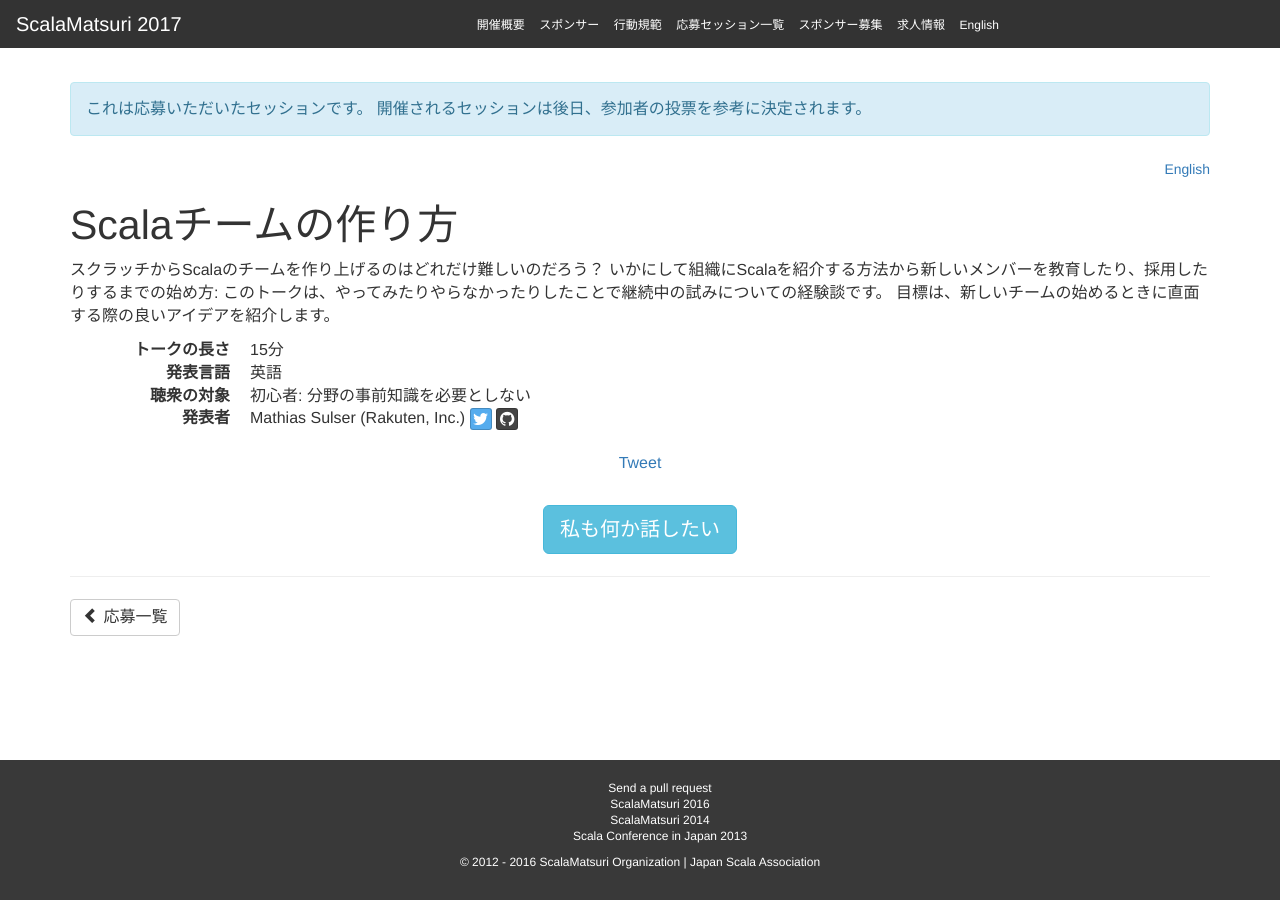
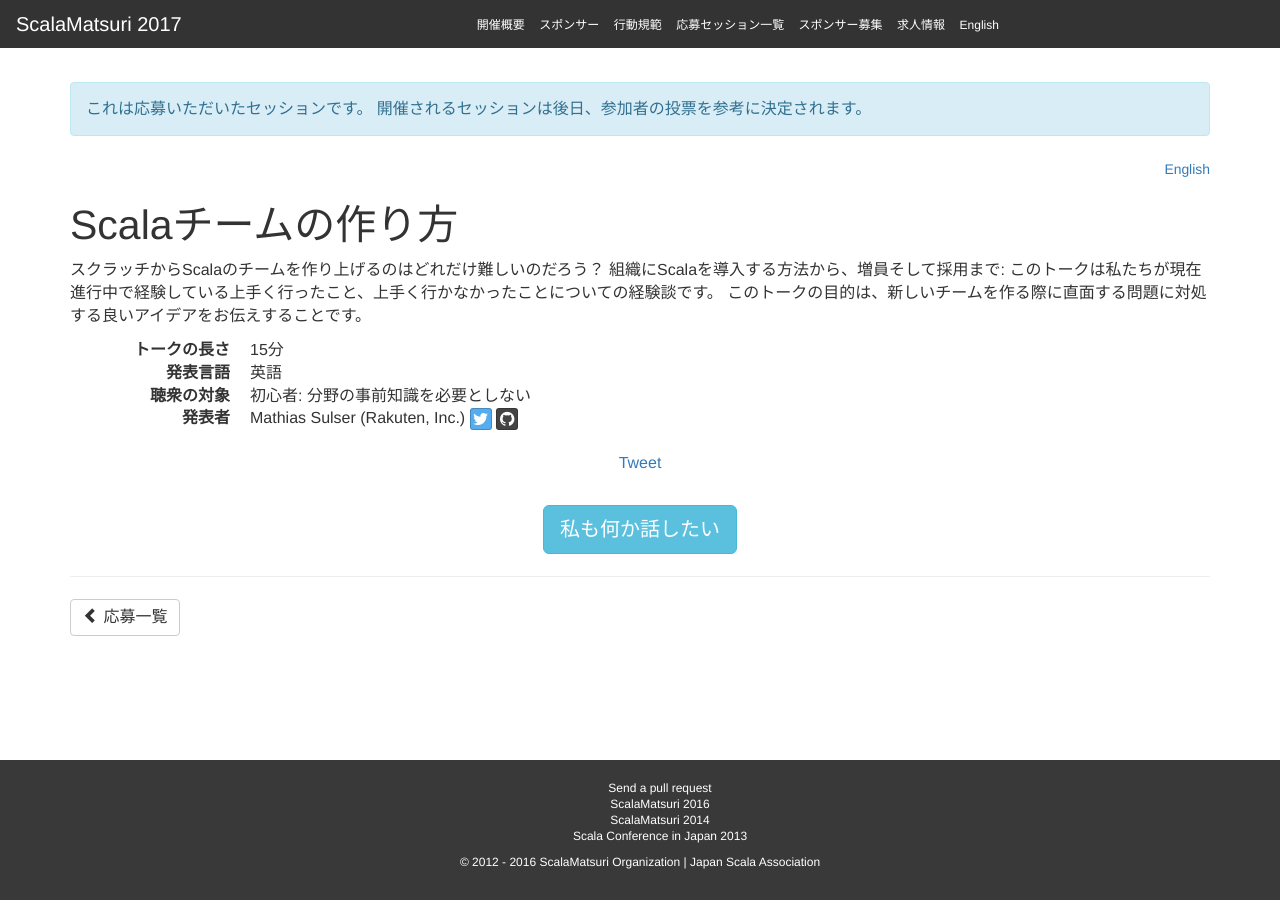
Before and after one commit to scalajp/2017.scalamatsuri.org, a Jekyll site: the page built from _candidates_ja/MathiasSulser_2.md, in a window 1280 px wide. Built offline with Jekyll 4.4.1, drawn with Linux system fonts in a browser that asks for light colours; nearby versions of some CDN libraries; comment, search, counter and statistics services are not loaded.

Commit message:
apply advice

```diff
--- a/_candidates_ja/MathiasSulser_2.md
+++ b/_candidates_ja/MathiasSulser_2.md
@@ -12,5 +12,5 @@
   - Others
 ---
 スクラッチからScalaのチームを作り上げるのはどれだけ難しいのだろう？
-いかにして組織にScalaを紹介する方法から新しいメンバーを教育したり、採用したりするまでの始め方: このトークは、やってみたりやらなかったりしたことで継続中の試みについての経験談です。
-目標は、新しいチームの始めるときに直面する際の良いアイデアを紹介します。
+組織にScalaを導入する方法から、増員そして採用まで: このトークは私たちが現在進行中で経験している上手く行ったこと、上手く行かなかったことについての経験談です。
+このトークの目的は、新しいチームを作る際に直面する問題に対処する良いアイデアをお伝えすることです。
```
